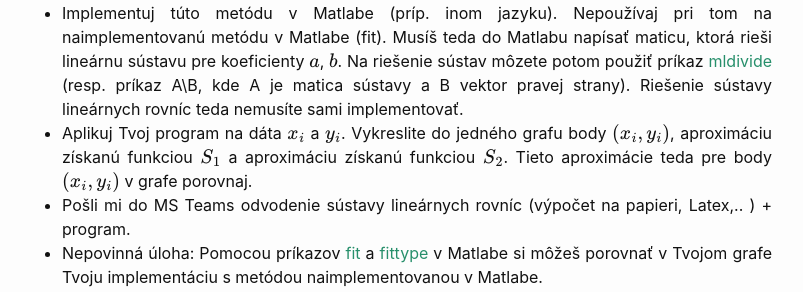
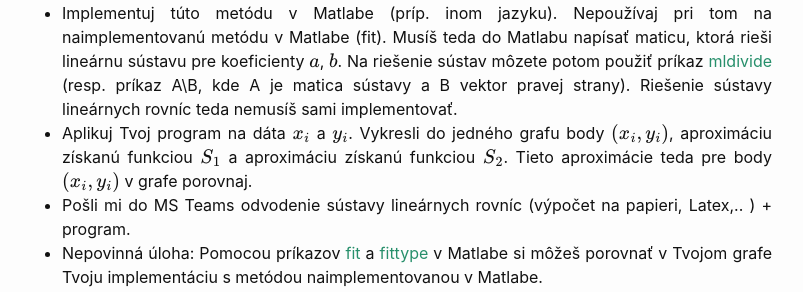
Before and after one commit to maslarova/maslarova.github.io, a Jekyll site: the page built from _posts/2021-03-25-cvicenie6.md, in a window 1280 px wide and 900 px high, scrolled down 763 px. Shown: the part 185-477 px from the top of the window, without its empty margins (238-1041 px from the left). Built offline with Jekyll 4.4.1, drawn with Linux system fonts in a browser that asks for light colours.

Commit message:
2021-03-25-cvicenie6.md

```diff
--- a/_posts/2021-03-25-cvicenie6.md
+++ b/_posts/2021-03-25-cvicenie6.md
@@ -37,8 +37,8 @@ $S_2 = \sum_{i=0}^{25} (y_i \cdot (\mathrm{ln}~y_i - b - a x_i )^2)$
 
 Tvojou úlohou bude:
 - Odvoď sústavu lineárnych rovníc pre koeficienty $a$ a $b$. Sústavu získaš hľadaním minima funkcie $S_1$ a funkcie $S_2$ v $a$, $b$.
-- Implementuj túto metódu v Matlabe (príp. inom jazyku). Nepoužívaj pri tom na naimplementovanú metódu v Matlabe (fit). Musíš teda do Matlabu napísať maticu, ktorá rieši lineárnu sústavu pre koeficienty $a$, $b$. Na riešenie sústav môzete potom použiť príkaz [mldivide](https://www.mathworks.com/help/matlab/ref/mldivide.html) (resp. príkaz A\B, kde A je matica sústavy a B vektor pravej strany). Riešenie sústavy lineárnych rovníc teda nemusíte sami implementovať.
-- Aplikuj Tvoj program na dáta $x_i$ a $y_i$. Vykreslite do jedného grafu body $(x_i,y_i)$, aproximáciu získanú funkciou $S_1$ a aproximáciu získanú funkciou $S_2$. Tieto aproximácie teda pre body $(x_i,y_i)$ v grafe porovnaj.
+- Implementuj túto metódu v Matlabe (príp. inom jazyku). Nepoužívaj pri tom na naimplementovanú metódu v Matlabe (fit). Musíš teda do Matlabu napísať maticu, ktorá rieši lineárnu sústavu pre koeficienty $a$, $b$. Na riešenie sústav môzete potom použiť príkaz [mldivide](https://www.mathworks.com/help/matlab/ref/mldivide.html) (resp. príkaz A\B, kde A je matica sústavy a B vektor pravej strany). Riešenie sústavy lineárnych rovníc teda nemusíš sami implementovať.
+- Aplikuj Tvoj program na dáta $x_i$ a $y_i$. Vykresli do jedného grafu body $(x_i,y_i)$, aproximáciu získanú funkciou $S_1$ a aproximáciu získanú funkciou $S_2$. Tieto aproximácie teda pre body $(x_i,y_i)$ v grafe porovnaj.
 - Pošli mi do MS Teams odvodenie sústavy lineárnych rovníc (výpočet na papieri, Latex,.. ) + program.
 - Nepovinná úloha: Pomocou príkazov [fit](https://www.mathworks.com/help/curvefit/fit.html) a [fittype](https://www.mathworks.com/help/curvefit/fittype.html) v Matlabe si môžeš porovnať v Tvojom grafe Tvoju implementáciu s metódou naimplementovanou v Matlabe.
 
```
